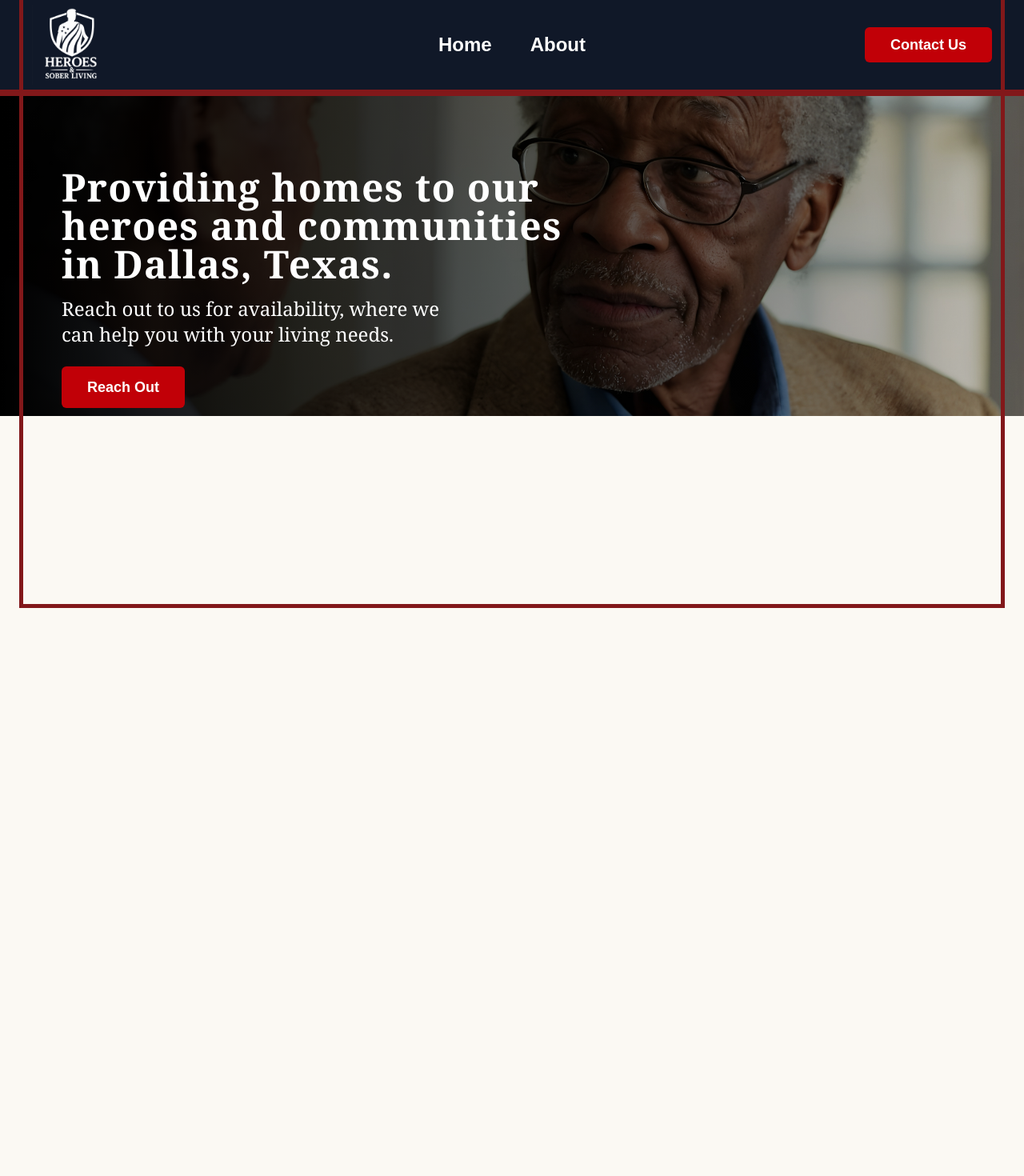
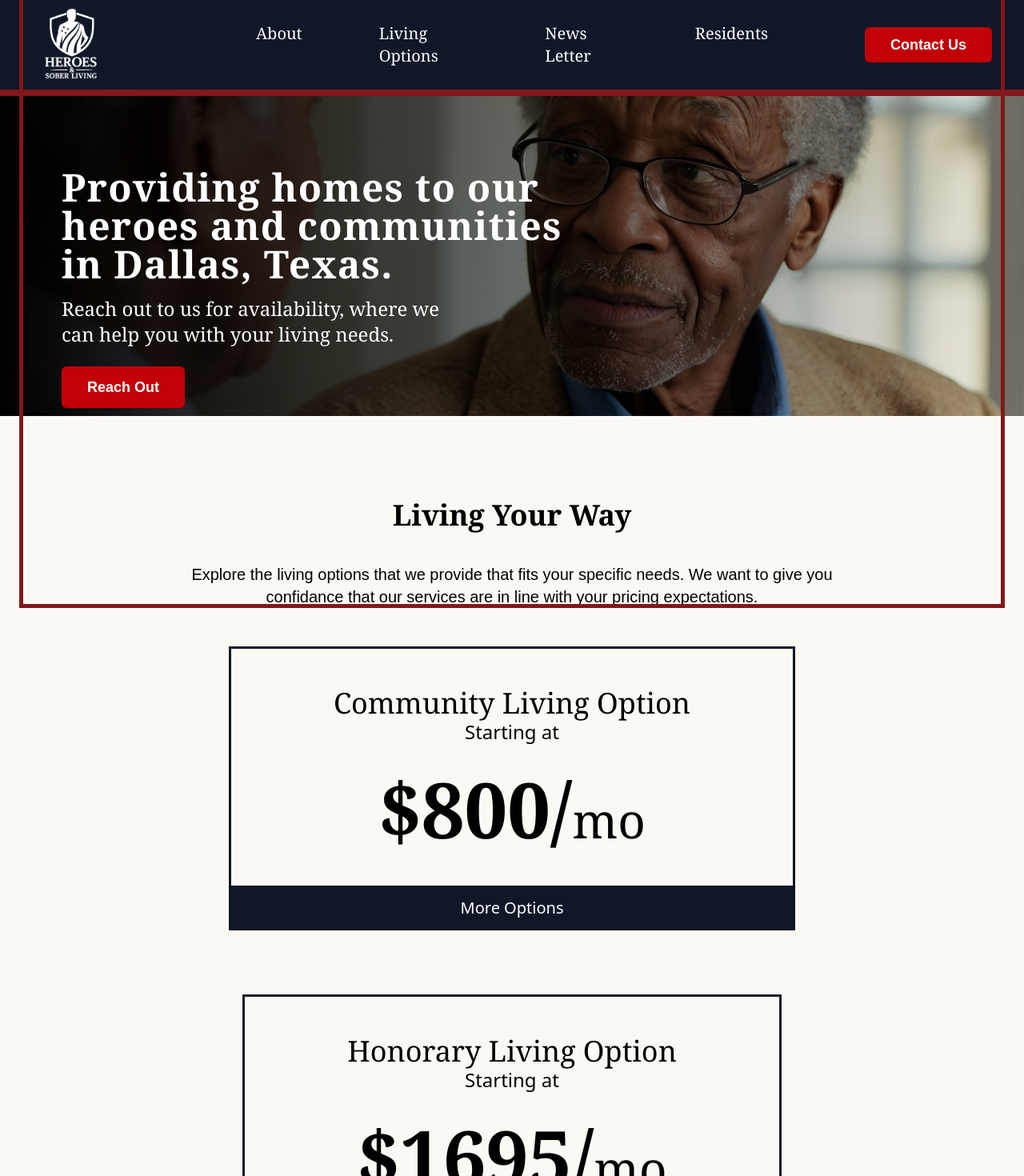
Before and after one commit to VEAJAY/Heroes-Sober-Living, a Next.js app: page / in a window 1280 px wide. Shown: the top 1470 px of the page at 80% size. Before the commit the page ends 800 px from the top, so only its background shows below. Built offline with nearby package versions, Linux system fonts and the light colour scheme.

Commit message:
Living options main page

```diff
--- a/app/navbar.tsx
+++ b/app/navbar.tsx
@@ -18,18 +18,30 @@ export default function Navbar() {
       </div>
 
       {/* NAV ITEMS */}
-      <div className="flex gap-12 text-2xl font-bold absolute left-1/2 transform -translate-x-1/2">
+      <div className="flex gap-24 text-xl font-serif absolute left-1/2 transform -translate-x-1/2">
         <Link
           href="/"
           className="hover:text-gray-400 transition-colors duration-200"
         >
-          Home
+          About
         </Link>
         <Link
-          href="/about"
+          href="/"
           className="hover:text-gray-400 transition-colors duration-200"
         >
-          About
+          Living Options
+        </Link>
+        <Link
+          href="/"
+          className="hover:text-gray-400 transition-colors duration-200"
+        >
+          News Letter
+        </Link>
+        <Link
+          href="/"
+          className="hover:text-gray-400 transition-colors duration-200"
+        >
+          Residents
         </Link>
       </div>
 
--- a/app/page.tsx
+++ b/app/page.tsx
@@ -11,7 +11,7 @@ export default function Home() {
           alt="Hero"
           fill
           style={{ objectFit: "cover" }}
-          className="brightness-80"
+          className="brightness-100"
         />
         <div className="absolute inset-0 bg-gradient-to-r from-black/100 to-transparent"></div>
       </div>
@@ -39,6 +39,50 @@ export default function Home() {
           </Link>
         </div>
       </div>
+
+      {/* LIVING OPTIONS SPLASHSCREEN */}
+      <div className="mt-20 flex flex-col items-center text-center gap-4">
+        <h1 className="m-6 font-serif font-semibold text-4xl">
+          Living Your Way
+        </h1>
+        <h3 className="text-xl max-w-4xl">
+          Explore the living options that we provide that fits your specific
+          needs. We want to give you confidance that our services are in line
+          with your pricing expectations.
+        </h3>
+
+        {/* LIVING OPTION CARD */}
+        <div className="relative m-8 px-32 py-12 border-3 border-b-[56px] border-gray-900 font-serif">
+          <h2 className="text-4xl">Community Living Option</h2>
+          <p className="text-2xl font-sans">Starting at</p>
+          <h1 className="text-8xl font-bold mt-8">
+            $800/<span className="text-6xl font-normal">mo</span>
+          </h1>
+
+          <Link
+            href="/"
+            className="absolute bottom-0 left-1/2 transform -translate-x-1/2 mb-[-42px] text-white text-xl font-sans hover:text-gray-400 transition-colors duration-200"
+          >
+            More Options
+          </Link>
+        </div>
+
+        {/* LIVING OPTION CARD */}
+        <div className="relative m-8 px-32 py-12 border-3 border-b-[56px] border-gray-900 font-serif">
+          <h2 className="text-4xl">Honorary Living Option</h2>
+          <p className="text-2xl font-sans">Starting at</p>
+          <h1 className="text-8xl font-bold mt-8">
+            $1695/<span className="text-6xl font-normal">mo</span>
+          </h1>
+
+          <Link
+            href="/"
+            className="absolute bottom-0 left-1/2 transform -translate-x-1/2 mb-[-42px] text-white text-xl font-sans hover:text-gray-400 transition-colors duration-200"
+          >
+            More Options
+          </Link>
+        </div>
+      </div>
     </main>
   );
 }
```
Also changed, not shown: public/heroes-logo.png (added).
